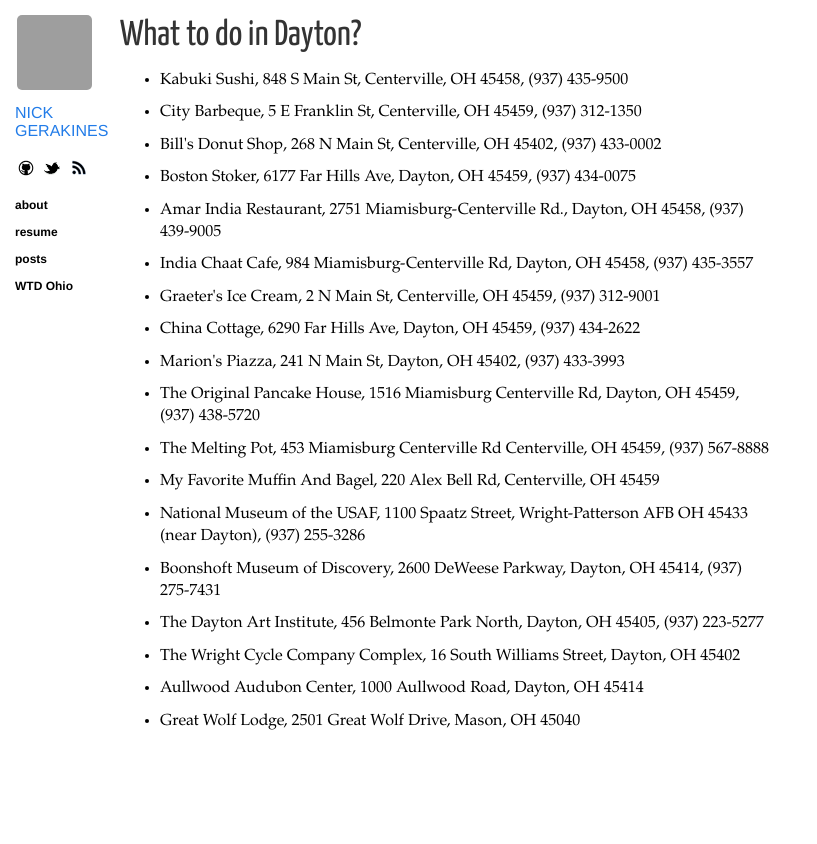
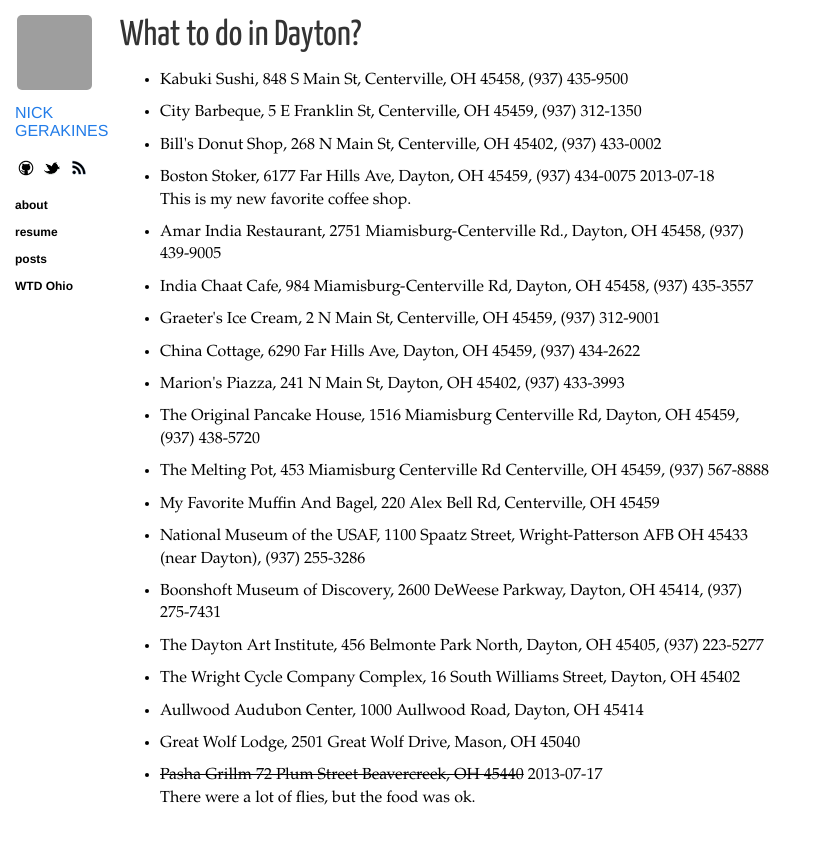
Before and after one commit to ngerakines/ngerakines.me, a Jekyll site: the page built from ohio.html, in a window 1280 px wide. Shown: the top 844 px of the page, without its empty margins (0-817 px from the left). Built offline with Jekyll 4.4.1, drawn with Linux system fonts in a browser that asks for light colours; nearby versions of some CDN libraries; Markdown is read by kramdown in place of the engine named in the settings; grey boxes are pictures that could not be loaded.

Commit message:
Updating ohio log

```diff
--- a/ohio.html
+++ b/ohio.html
@@ -9,7 +9,7 @@
 			<li>Kabuki Sushi, 848 S Main St, Centerville, OH 45458, (937) 435-9500 </li>
 			<li>City Barbeque, 5 E Franklin St, Centerville, OH 45459, (937) 312-1350</li>
 			<li>Bill's Donut Shop, 268 N Main St, Centerville, OH 45402, (937) 433-0002</li>
-			<li>Boston Stoker, 6177 Far Hills Ave, Dayton, OH 45459, (937) 434-0075</li>
+			<li><string>Boston Stoker, 6177 Far Hills Ave, Dayton, OH 45459, (937) 434-0075</strike> 2013-07-18<br/>This is my new favorite coffee shop.</li>
 			<li>Amar India Restaurant, 2751 Miamisburg-Centerville Rd., Dayton, OH 45458, (937) 439-9005</li>
 			<li>India Chaat Cafe, 984 Miamisburg-Centerville Rd, Dayton, OH 45458, (937) 435-3557</li>
 			<li>Graeter's Ice Cream, 2 N Main St, Centerville, OH 45459, (937) 312-9001</li>
@@ -24,6 +24,7 @@
 			<li>The Wright Cycle Company Complex, 16 South Williams Street, Dayton, OH 45402</li>
 			<li>Aullwood Audubon Center, 1000 Aullwood Road, Dayton, OH 45414</li>
 			<li>Great Wolf Lodge, 2501 Great Wolf Drive, Mason, OH 45040</li>
+			<li><strike>Pasha Grillm 72 Plum Street Beavercreek, OH 45440</strike> 2013-07-17<br/>There were a lot of flies, but the food was ok.</li>
 		</ul>
   </div>
 </div>
```
